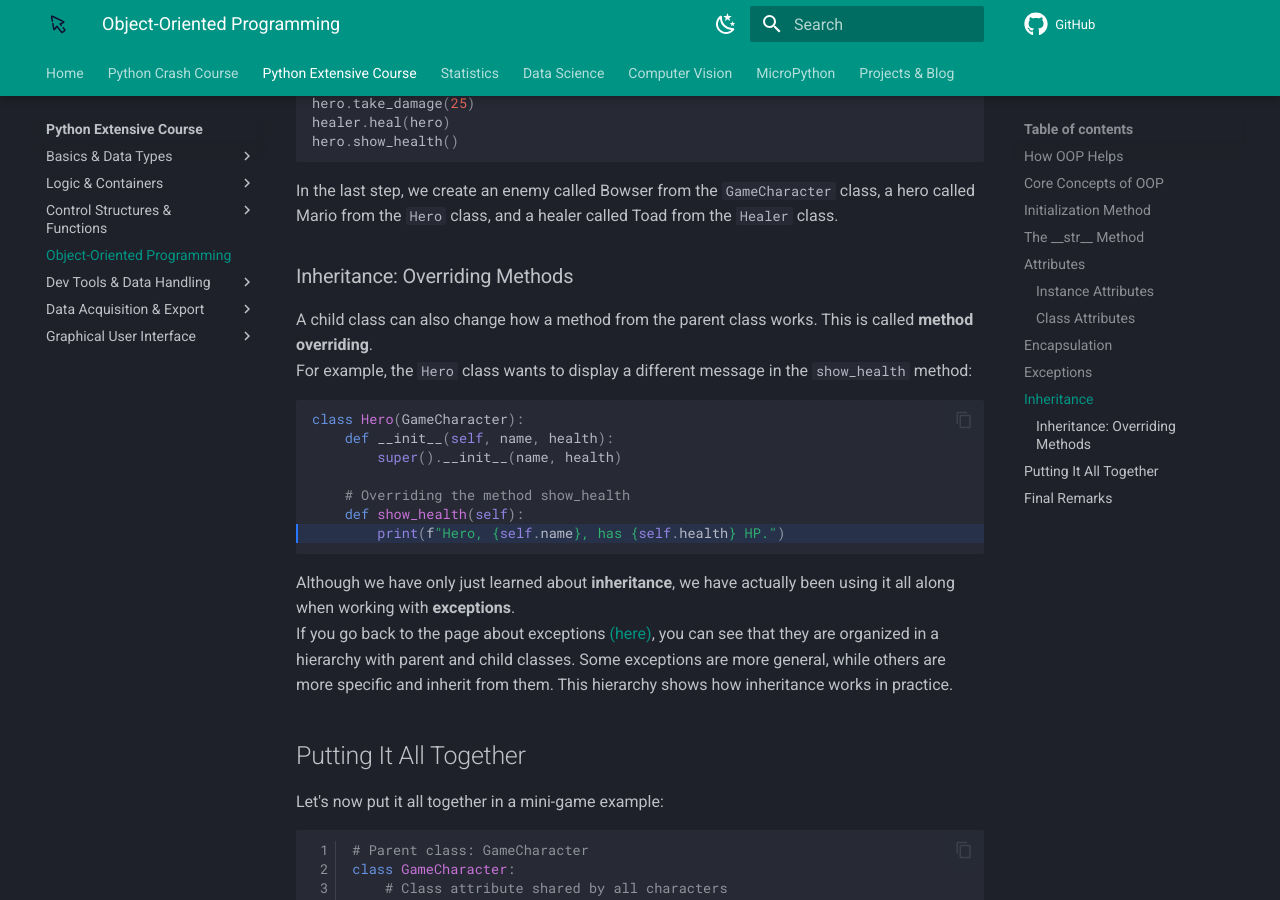
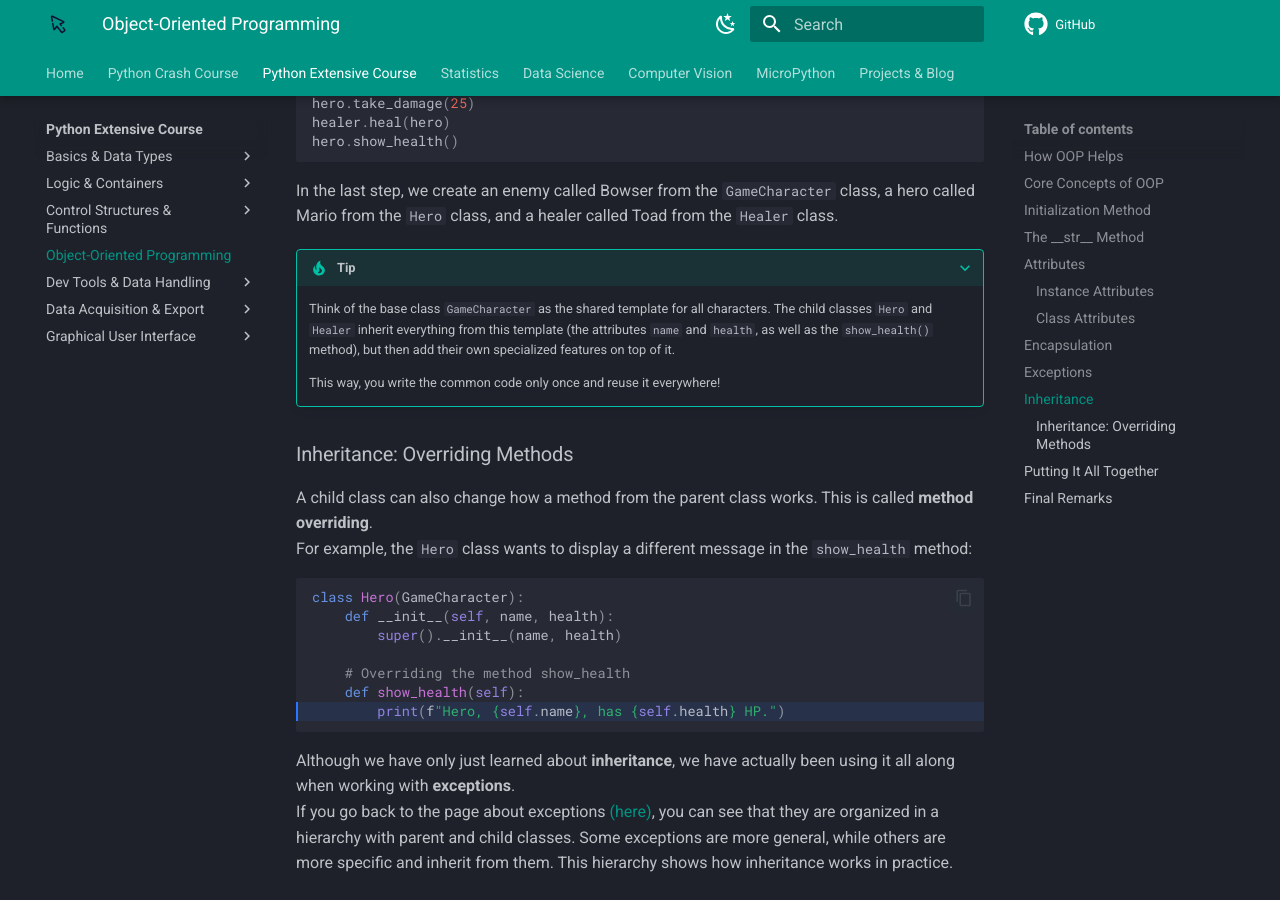
Before and after one commit to mciwing/mciwing.github.io, an MkDocs documentation site: the page built from docs/python-extensive/oop.md, in a window 1280 px wide and 900 px high, scrolled down 12358 px. Built offline with MkDocs 1.6.1 and Material for MkDocs 9.7.7, drawn with Linux system fonts in a browser that asks for light colours; comment, search, counter and statistics services are not loaded.

Commit message:
Update oop.md
Included the tip to clarify inheritance concepts - thx for the suggestion :)

````diff
--- a/docs/python-extensive/oop.md
+++ b/docs/python-extensive/oop.md
@@ -480,6 +480,12 @@ hero.show_health()
 ```
 In the last step, we create an enemy called Bowser from the `GameCharacter` class, a hero called Mario from the `Hero` class, and a healer called Toad from the `Healer` class.
 
+???+ tip
+
+    Think of the base class `GameCharacter` as the shared template for all characters. The child classes `Hero` and `Healer` inherit everything from this template (the attributes `name` and `health`, as well as the `show_health()` method), but then add their own specialized features on top of it.
+
+    This way, you write the common code only once and reuse it everywhere!
+
 ### Inheritance: Overriding Methods
 A child class can also change how a method from the parent class works. This is called **method overriding**.
 For example, the `Hero` class wants to display a different message in the `show_health` method:
````
